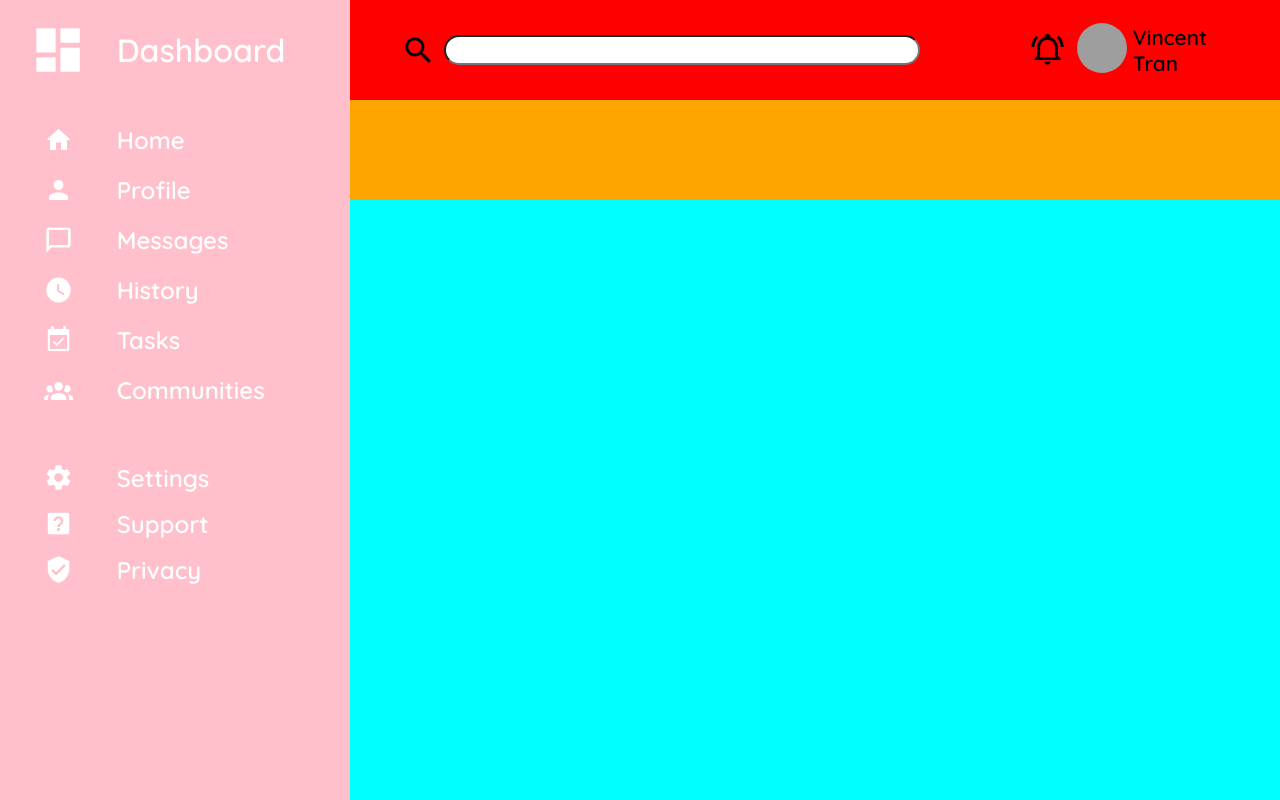
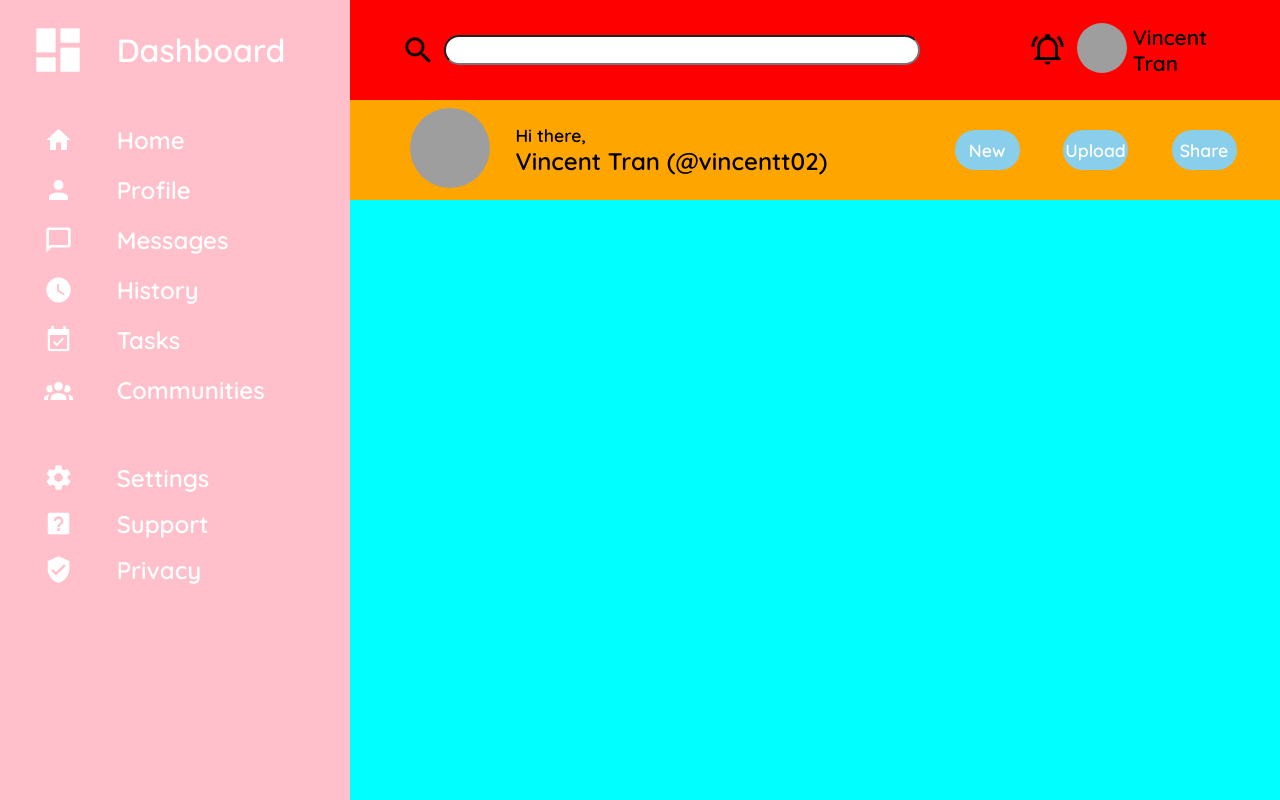
Before and after one commit to vincentt02/admin-dashboard, a plain HTML site: page index.html in a window 1280 px wide. Drawn offline with Linux system fonts and the light colour scheme; grey boxes are pictures that could not be loaded.

Commit message:
completed more of the header_container

```diff
--- a/index.html
+++ b/index.html
@@ -15,7 +15,7 @@
   </head>
   <body>
     <div class="container">
-      <div class="header">
+      <div class="header_container">
         <div class="search_profile">
           <div class="searchbar">
             <img src="./assets/search_icon.png" alt="" />
@@ -31,7 +31,24 @@
             <div class="user">Vincent Tran</div>
           </div>
         </div>
-        <div class="profile_optionButtons"></div>
+
+        <div class="profile_optionButtons">
+          <div class="userShowcase">
+            <div class="profilepictureBig">
+              <img src="./assets/sample_profilepicture.gif" alt="" />
+            </div>
+            <div class="greeting">
+              <div class="greetingMessage">Hi there,</div>
+              <div class="userName">Vincent Tran (@vincentt02)</div>
+            </div>
+          </div>
+
+          <div class="creationButtons">
+            <button class="newButton">New</button>
+            <button class="uploadButton">Upload</button>
+            <button class="shareButton">Share</button>
+          </div>
+        </div>
       </div>
 
       <div class="sidebar">
@@ -83,7 +100,13 @@
         </ul>
       </div>
 
-      <div class="main-content"></div>
+      <div class="main-content">
+        <div class="yourProjects_container"></div>
+
+        <div class="announcements_container"></div>
+
+        <div class="trending_container"></div>
+      </div>
     </div>
   </body>
 </html>
--- a/style.css
+++ b/style.css
@@ -14,7 +14,7 @@
     grid-template-rows: 200px 1fr;
 }
 
-.header {
+.header_container {
     background-color: blue;
     height: 100%;
     width: 100%;
@@ -36,6 +36,9 @@ div.profile_optionButtons {
     width: 100%;
     height: 100%;
     background-color: orange;
+
+    display: grid;
+    grid-template-columns: 65% 35%;
 }
 
 .sidebar {
@@ -102,15 +105,10 @@ ul.misc {
     margin-top: 25px;
 }
 
-
-
-
-
 .main-content {
     background-color: aqua;
     height: 100%;
     width: 100%;
-
     grid-column: 2;
 }
 
@@ -172,3 +170,54 @@ div.profile {
     font-size: 1.3rem;
     font-weight: 600;
 }
+
+div.userShowcase {
+    width: 80%;
+    height: 100%;
+    align-self: center;
+    justify-self: center;
+
+    display:grid;
+    grid-template-columns: 80px 1fr;
+    gap: 25px;
+    align-items: center;
+
+}
+
+
+div.profilepictureBig img {
+    width: 80px;
+    height: 80px;
+    border-radius: 40px;
+}
+
+.greetingMessage, .userName {
+    font-weight: 600;
+    font-size: 1.1rem;
+}
+
+.userName {
+    font-weight: 600;
+    font-size: 1.5rem;
+}
+
+.creationButtons {
+    display:grid;
+    grid-template-columns: 1fr 1fr 1fr;
+    justify-content: center;
+    align-items: center;
+}
+
+.newButton, .uploadButton, .shareButton {
+    width: 60%;
+    height: 40%;
+    display:grid;
+    justify-content: center;
+    align-items: center;
+    color: white;
+    font-weight: 600;
+    font-size: 1.1rem;
+    background-color: hsl(197, 71%, 73%);
+    border: none;
+    border-radius: 30px;
+}
```
